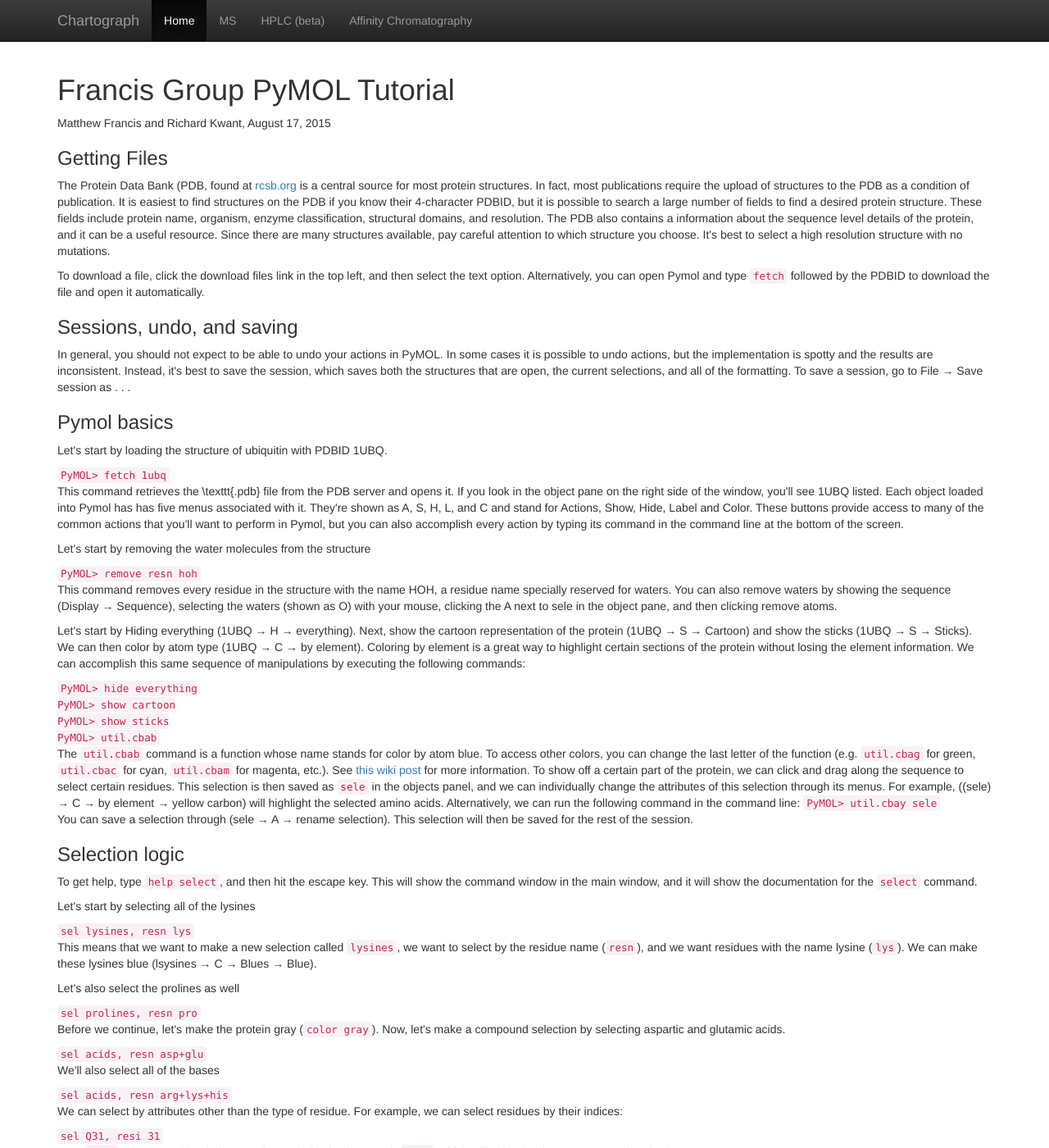
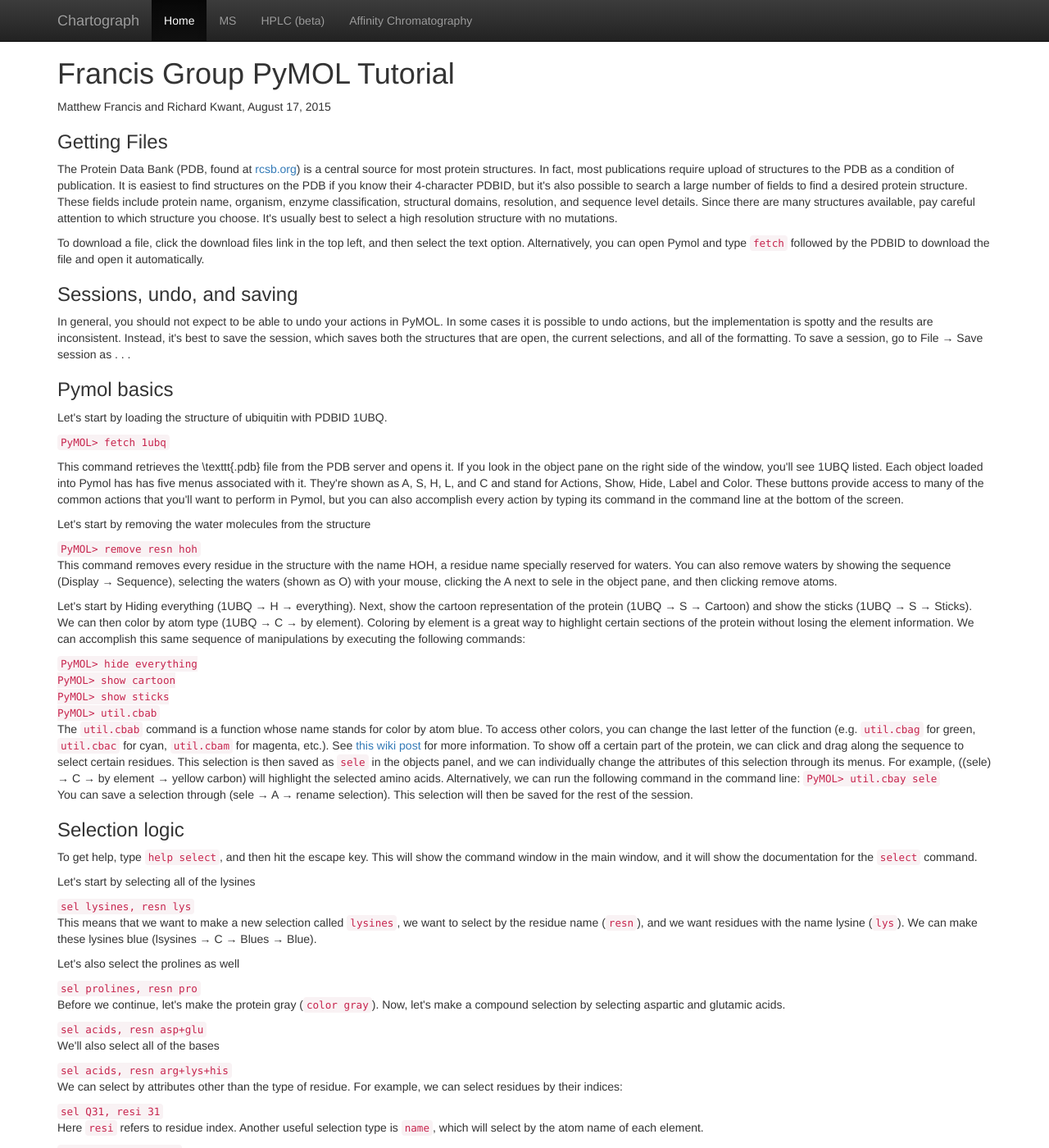
Before and after one commit to rkwant/rkwant.github.io, a Jekyll site: the page built from _posts/2015-08-17-PyMOL-Tutorial.html, in a window 1280 px wide and 1400 px high. Shown: the whole window at 82% size. Built offline with Jekyll 4.4.1, drawn with Linux system fonts in a browser that asks for light colours; nearby versions of some CDN libraries.

Commit message:
editing the pymol post

```diff
--- a/_includes/header.html
+++ b/_includes/header.html
@@ -24,7 +24,7 @@
 <!-- Optional theme -->
 <link rel="stylesheet" href="https://maxcdn.bootstrapcdn.com/bootstrap/3.3.0/css/bootstrap-theme.min.css">
 <style>
-    body { padding-top: 70px; }
+    body { padding-top: 50px; }
 </style>
 
 
--- a/_posts/2015-08-17-PyMOL-Tutorial.html
+++ b/_posts/2015-08-17-PyMOL-Tutorial.html
@@ -8,13 +8,12 @@ title: PyMOL Tutorial
 
 <h3>Getting Files</h3>
 
-<p>The Protein Data Bank (PDB, found at  <a href="http://rcsb.org">rcsb.org</a> is a central source for most protein structures.
-In fact, most publications require the upload of structures to the PDB as a condition of publication.
-It is easiest to find structures on the PDB if you know their 4-character PDBID, but it is possible to search a large number of fields to find a desired protein structure.
-These fields include protein name, organism, enzyme classification, structural domains, and resolution.
-The PDB also contains a information about the sequence level details of the protein, and it can be a useful resource.
+<p>The Protein Data Bank (PDB, found at  <a href="http://rcsb.org">rcsb.org</a>) is a central source for most protein structures.
+In fact, most publications require upload of structures to the PDB as a condition of publication.
+It is easiest to find structures on the PDB if you know their 4-character PDBID, but it's also possible to search a large number of fields to find a desired protein structure.
+These fields include protein name, organism, enzyme classification, structural domains, resolution, and sequence level details.
 Since there are many structures available, pay careful attention to which structure you choose.
-It's best to select a high resolution structure with no mutations.
+It's usually best to select a high resolution structure with no mutations.
 </p>
 
 <p>To download a file, click the download files link in the top left, and then select the text option.  Alternatively, you can open Pymol and type
@@ -37,8 +36,7 @@ To save a session, go to File &rarr; Save session as . . .
 Let's start by loading the structure of ubiquitin with PDBID 1UBQ.
 </p>
 
-<code>PyMOL> fetch 1ubq</code>
-
+<p><code>PyMOL> fetch 1ubq</code></p>
 
 <p>
 This command retrieves the \texttt{.pdb} file from the PDB server and opens it.
@@ -56,7 +54,7 @@ Let's start by removing the water molecules from the structure
 
 
 <p>
-    This command removes every residue in the structure with the name HOH, a residue name specially reserved for waters.
+This command removes every residue in the structure with the name HOH, a residue name specially reserved for waters.
 You can also remove waters by showing the sequence (Display &rarr; Sequence), selecting the waters (shown as O) with your mouse, clicking the A next to sele in the object pane, and then clicking remove atoms.
 </p>
 
```
